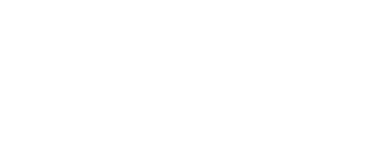
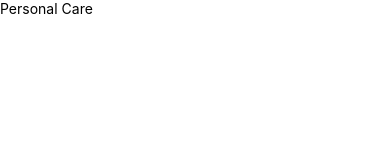
Before and after one commit to ivanszhuravlev/product-category-test, a React Native app: screen / in a window 390 px wide. Shown: the top 160 px of the page. Built offline with nearby package versions, Linux system fonts and the light colour scheme.

Commit message:
Add basic components structure, make first api-call

```diff
--- a/App.tsx
+++ b/App.tsx
@@ -1,8 +1,23 @@
 import React from 'react';
 import {SafeAreaView} from 'react-native';
+import {QueryClient, QueryClientProvider} from 'react-query';
+import {Navigation} from './src/navigation/Navigation';
+import styled from 'styled-components/native';
+
+const queryClient = new QueryClient();
 
 const App = () => {
-  return <SafeAreaView />;
+  return (
+    <SafeArea>
+      <QueryClientProvider client={queryClient}>
+        <Navigation />
+      </QueryClientProvider>
+    </SafeArea>
+  );
 };
 
+const SafeArea = styled(SafeAreaView)`
+  flex: 1;
+`;
+
 export default App;
--- /dev/null
+++ b/src/components/modules/LoaderFullscreen.tsx
@@ -0,0 +1,17 @@
+import React from 'react';
+import {ActivityIndicator} from 'react-native';
+import styled from 'styled-components/native';
+
+export const LoaderFullscreen = () => {
+  return (
+    <Container>
+      <ActivityIndicator />
+    </Container>
+  );
+};
+
+const Container = styled.View`
+  flex: 1;
+  align-items: center;
+  justify-content: center;
+`;
--- /dev/null
+++ b/src/components/modules/MessageScreen.tsx
@@ -0,0 +1,23 @@
+import React from 'react';
+import {TextBase} from '../ui/Text';
+import styled from 'styled-components/native';
+
+interface Props {
+  message: string;
+}
+
+export const MessageScreen = ({message}: Props) => {
+  return (
+    <Container>
+      <TextBaseStyled numberOfLines={2}>{message}</TextBaseStyled>
+    </Container>
+  );
+};
+
+const Container = styled.View`
+  padding-horizontal: 24px;
+`;
+
+const TextBaseStyled = styled(TextBase)`
+  text-align: center;
+`;
--- /dev/null
+++ b/src/components/ui/Text.tsx
@@ -0,0 +1,7 @@
+import styled from 'styled-components/native';
+import {COLORS} from '../../constants/colors';
+
+export const TextBase = styled.Text`
+  font-size: 15px;
+  color: ${COLORS.text};
+`;
--- /dev/null
+++ b/src/constants/colors.ts
@@ -0,0 +1,4 @@
+export const COLORS = {
+  text: '#1f1f1f',
+  background: '#ffffff',
+};
--- a/src/navigation/Navigation.tsx
+++ b/src/navigation/Navigation.tsx
@@ -2,5 +2,5 @@ import React from 'react';
 import {CategoryDetailsScreen} from '../screens/CategoryDetailsScreen';
 
 export const Navigation = () => {
-  return <CategoryDetailsScreen />;
+  return <CategoryDetailsScreen id={'personal-care'} />;
 };
--- a/src/screens/CategoryDetailsScreen.tsx
+++ b/src/screens/CategoryDetailsScreen.tsx
@@ -1,6 +1,39 @@
 import React from 'react';
 import styled from 'styled-components/native';
+import {useQuery} from 'react-query';
+import {CategoryApi} from '../models/Category/CategoryApi';
+import {LoaderFullscreen} from '../components/modules/LoaderFullscreen';
+import {MessageScreen} from '../components/modules/MessageScreen';
+import {Text} from 'react-native';
+import {COLORS} from '../constants/colors';
 
-export const CategoryDetailsScreen = () => {
-  return null;
+interface Props {
+  id: string;
+}
+
+const apiCategory = new CategoryApi();
+
+export const CategoryDetailsScreen = ({id}: Props) => {
+  const {isLoading, isError, data, error} = useQuery(['category', id], () =>
+    apiCategory.get(id),
+  );
+
+  if (isLoading) {
+    return <LoaderFullscreen />;
+  }
+
+  if (isError || !data) {
+    return <MessageScreen message={`${error}`} />;
+  }
+
+  return (
+    <Container>
+      <Text>{data.name}</Text>
+    </Container>
+  );
 };
+
+const Container = styled.View`
+  flex: 1;
+  background-color: ${COLORS.background};
+`;
```
